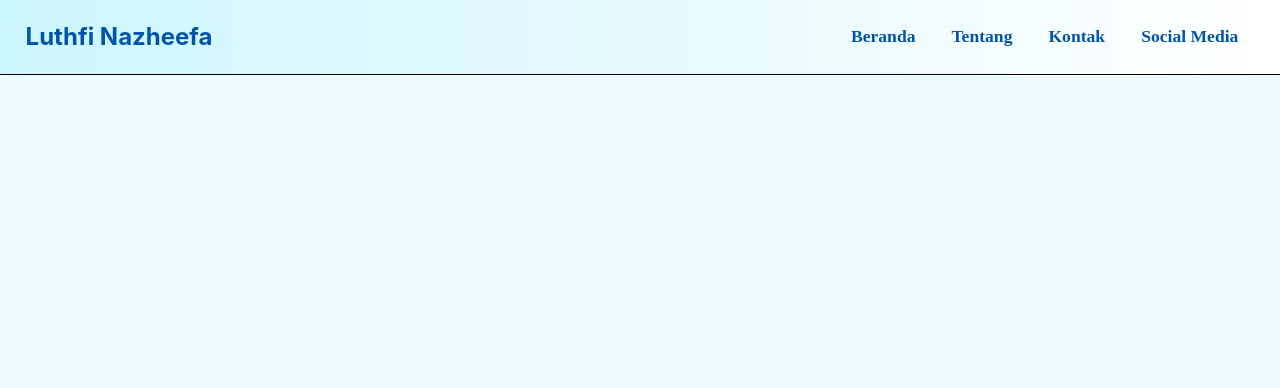
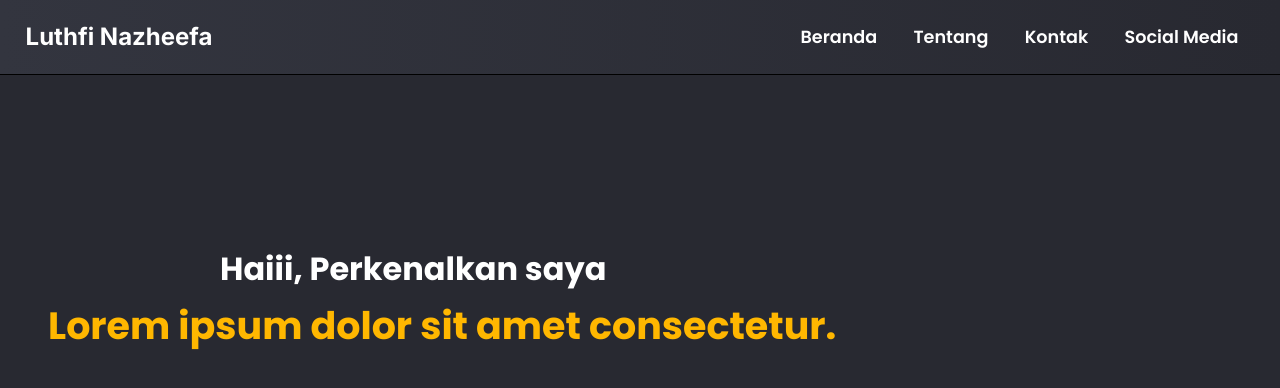
Before and after one commit to Quitsant/Portofolio, a plain HTML site: page index.html in a window 1280 px wide. Drawn offline with nearby package versions, Linux system fonts and the light colour scheme; files that its build step writes are made by us from their sources.

Commit message:
Add files via upload

```diff
--- a/index.html
+++ b/index.html
@@ -4,8 +4,15 @@
     <meta charset="UTF-8">
     <meta name="viewport" content="width=device-width, initial-scale=1.0">
     <title>Portofolio</title>
-    <link rel="stylesheet" href="style.css">
+    <link rel="stylesheet" href="design/style.css">
     <script src="https://unpkg.com/feather-icons"></script>
+
+    <!-- FONT -->
+    <link rel="preconnect" href="https://fonts.googleapis.com">
+    <link rel="preconnect" href="https://fonts.gstatic.com" crossorigin>
+    <link href="https://fonts.googleapis.com/css2?family=Inter:ital,opsz,wght@0,14..32,100..900;1,14..32,100..900&family=Poppins:ital,wght@0,100;0,200;0,300;0,400;0,500;0,600;0,700;0,800;0,900;1,100;1,200;1,300;1,400;1,500;1,600;1,700;1,800;1,900&display=swap" rel="stylesheet">
+    <!-- !!!!!!!!!!! -->
+
 </head>
 <body>
     <!-- untuk Nav Bar -->
@@ -21,9 +28,21 @@
     </nav>
     <!-- navbar selesai -->
 
+    <!-- untuk beranda -->
+    <div class="beranda" id="beranda">
+        <div class="text">
+            <h1 class="judul-beranda">Haiii, Perkenalkan saya</h1>
+            <p>Lorem ipsum dolor sit amet consectetur.</p>
+        </div>
+        <div class="isi">
+            <img src="design/picture/Kuceng.jpg" alt="" class="foto">
+        </div>
+    </div>
+    <!-- beranda selesai -->
 
 
 
-    <script src="script.js"></script>
+
+    <script src="interaktif/script.js"></script>
 </body>
 </html>
--- a/style.css
+++ b/style.css
@@ -7,26 +7,35 @@
     text-decoration: none;
 }
 
+:root {
+    --warnaBG: rgb(40, 41, 49);
+    --warna-textU: rgb(255, 255, 255);
+    --warna-textH: rgb(126, 126, 126);
+    --warna-text2U: rgb(255, 183, 0);
+    --warna-text2H: rgb(144, 103, 0);
+}
+
 body {
-    background-color: rgb(235, 251, 255) ;
+    background-color: var(--warnaBG);
     text-decoration: none;
     color: black;
     overflow: scroll;
     scrollbar-width: none; /* Firefox */
     -ms-overflow-style: none; /* IE dan Edge lama */
+    font-family: "Poppins", sans-serif;
 }
 
 body::-webkit-scrollbar {
     display: none; /* Chrome, Safari, Opera */
 }
 
-
+/* nav */
 .navbar {
     display: flex;
     justify-content: space-between;
     align-items: center;
     padding: 1.4rem 2%;
-    background: linear-gradient(to right,rgb(204, 246, 255), #ffffff);
+    background: linear-gradient(to right, rgb(51, 53, 63),rgb(40, 41, 49) );
     border-bottom: 1px solid black;
     position: fixed;
     top: 0%;
@@ -37,16 +46,16 @@ body::-webkit-scrollbar {
 
 .navbar-logo {
     font-size: 1.5rem;
-    color: #0055aa;
+    color: var(--warna-textU);
     font-weight: 700;
     font-family: inter;
 }
 .navbar-logo span {
-    color: #0055aa;
+    color: var(--warna-textU);
 }
 
 .navbar-bar a{
-    color: #0055aa;
+    color: var(--warna-textU);
     font-size: 1.1rem;
     display: inline-block;
     margin: 0 1rem;
@@ -55,7 +64,51 @@ body::-webkit-scrollbar {
 }
 
 .navbar-bar a:hover {
-    color: #006fdf;
+    color: var(--warna-textH);
     transition: ease-in-out 242ms;
-    font-weight: 900;
+    font-weight: 550;
 }
+
+/* nav selesai */
+/* beranda */
+.beranda {
+    height: 87.9vh;
+    margin-top: 4.6rem;
+    display: flex;
+    justify-content: space-between;
+    text-align: left;
+    align-items: center;
+    padding: 0 4rem;
+    padding-left: 13rem;
+}
+
+.beranda .isi .foto {
+    width: 66.3vh;
+
+}
+
+.beranda .text h1 {
+    margin-top: -12rem;
+    font-size: 2rem;
+    font-weight: 700;
+    height: 4rem;
+    padding: 12px;
+    color: var(--warna-textU);
+
+}
+
+.beranda .text p {
+    width: 50rem;
+    font-size: 2rem;
+    font-weight: 700;
+    height: 4rem;
+    margin-left: -160px;
+    color: var(--warna-text2U);
+    font-size: 38px;
+}
+
+.beranda .isi {
+
+}
+
+/* beranda selesai */
```
Also changed, not shown: Kuceng.jpg (added).
